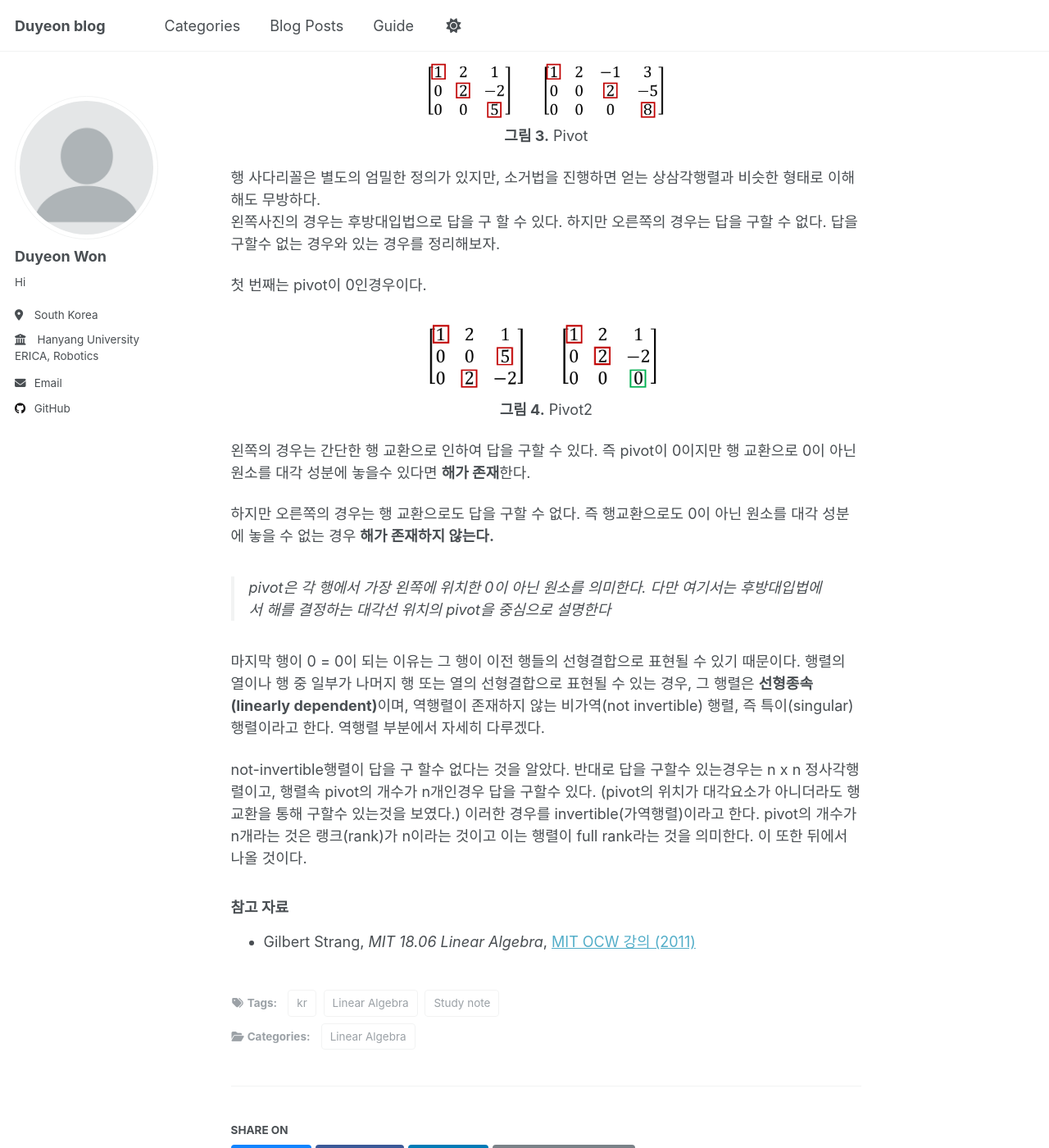
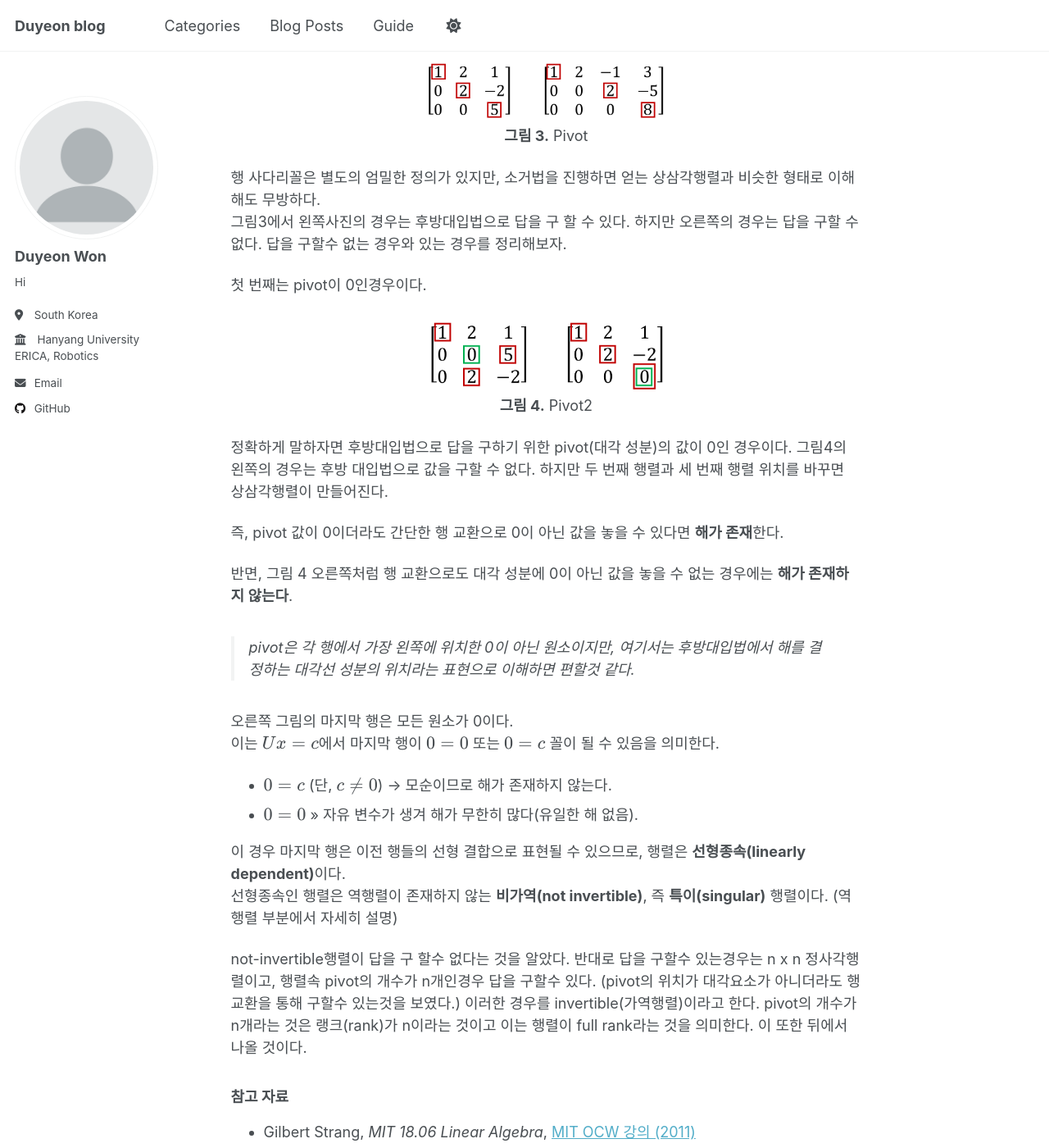
Before and after one commit to dy0221/dy0221.github.io, a Jekyll site: the page built from _posts/linear_algebra/kr/2025-06-17-linear-algebra-2-kr.md, in a window 1280 px wide and 1400 px high, scrolled down 1776 px. Shown: the whole window at 82% size. Built offline with Jekyll 4.4.1, drawn with Linux system fonts in a browser that asks for light colours.

Commit message:
docs: 08/13 소거법 글 수정

```diff
--- a/_posts/linear_algebra/kr/2025-06-17-linear-algebra-2-kr.md
+++ b/_posts/linear_algebra/kr/2025-06-17-linear-algebra-2-kr.md
@@ -69,7 +69,7 @@ $$x$$의 경우 간단하게 후방대입법(back substitution)을 통하여 구
   <strong>그림 3.</strong> Pivot
 </p>
 행 사다리꼴은 별도의 엄밀한 정의가 있지만, 소거법을 진행하면 얻는 상삼각행렬과 비슷한 형태로 이해해도 무방하다.
-왼쪽사진의 경우는 후방대입법으로 답을 구 할 수 있다. 하지만 오른쪽의 경우는 답을 구할 수 없다. 답을 구할수 없는 경우와 있는 경우를 정리해보자.
+그림3에서 왼쪽사진의 경우는 후방대입법으로 답을 구 할 수 있다. 하지만 오른쪽의 경우는 답을 구할 수 없다. 답을 구할수 없는 경우와 있는 경우를 정리해보자.
 
 첫 번째는 pivot이 0인경우이다.
 <p align="center">
@@ -78,13 +78,21 @@ $$x$$의 경우 간단하게 후방대입법(back substitution)을 통하여 구
   <strong>그림 4.</strong> Pivot2
 </p>
 
-왼쪽의 경우는 간단한 행 교환으로 인하여 답을 구할 수 있다. 즉 pivot이 0이지만 행 교환으로 0이 아닌 원소를 대각 성분에 놓을수 있다면 **해가 존재**한다.
+정확하게 말하자면 후방대입법으로 답을 구하기 위한 pivot(대각 성분)의 값이 0인 경우이다. 그림4의 왼쪽의 경우는 후방 대입법으로 값을 구할 수 없다. 하지만 두 번째 행렬과 세 번째 행렬 위치를 바꾸면 상삼각행렬이 만들어진다.
 
-하지만 오른쪽의 경우는 행 교환으로도 답을 구할 수 없다. 즉 행교환으로도 0이 아닌 원소를 대각 성분에 놓을 수 없는 경우 **해가 존재하지 않는다.**
->pivot은 각 행에서 가장 왼쪽에 위치한 0이 아닌 원소를 의미한다. 다만 여기서는 후방대입법에서 해를 결정하는 대각선 위치의 pivot을 중심으로 설명한다
+즉, pivot 값이 0이더라도 간단한 행 교환으로 0이 아닌 값을 놓을 수 있다면 **해가 존재**한다.
+
+반면, 그림 4 오른쪽처럼 행 교환으로도 대각 성분에 0이 아닌 값을 놓을 수 없는 경우에는 **해가 존재하지 않는다**.
+>pivot은 각 행에서 가장 왼쪽에 위치한 0이 아닌 원소이지만, 여기서는 후방대입법에서 해를 결정하는 대각선 성분의 위치라는 표현으로 이해하면 편할것 같다.
 
 
-마지막 행이 0 = 0이 되는 이유는 그 행이 이전 행들의 선형결합으로 표현될 수 있기 때문이다. 행렬의 열이나 행 중 일부가 나머지 행 또는 열의 선형결합으로 표현될 수 있는 경우, 그 행렬은 **선형종속(linearly dependent)**이며, 역행렬이 존재하지 않는 비가역(not invertible) 행렬, 즉 특이(singular) 행렬이라고 한다. 역행렬 부분에서 자세히 다루겠다.
+오른쪽 그림의 마지막 행은 모든 원소가 0이다.
+이는 $$ Ux = c $$에서 마지막 행이 $$ 0 = 0 $$ 또는 $$ 0 = c $$ 꼴이 될 수 있음을 의미한다.
+- $$ 0 = c $$ (단, $$ c \neq 0 $$) → 모순이므로 해가 존재하지 않는다.
+- $$ 0 = 0 $$ >> 자유 변수가 생겨 해가 무한히 많다(유일한 해 없음).
+
+이 경우 마지막 행은 이전 행들의 선형 결합으로 표현될 수 있으므로, 행렬은 **선형종속(linearly dependent)**이다.
+선형종속인 행렬은 역행렬이 존재하지 않는 **비가역(not invertible)**, 즉 **특이(singular)** 행렬이다. (역행렬 부분에서 자세히 설명)
 
 not-invertible행렬이 답을 구 할수 없다는 것을 알았다. 반대로 답을 구할수 있는경우는 n x n 정사각행렬이고, 행렬속 pivot의 개수가 n개인경우 답을 구할수 있다. (pivot의 위치가 대각요소가 아니더라도 행교환을 통해 구할수 있는것을 보였다.) 이러한 경우를 invertible(가역행렬)이라고 한다. pivot의 개수가 n개라는 것은 랭크(rank)가 n이라는 것이고 이는 행렬이 full rank라는 것을 의미한다. 이 또한 뒤에서 나올 것이다.
 
```
Also changed, not shown: assets/images/linear_algebra/unit1/2/pivot_2.png.
